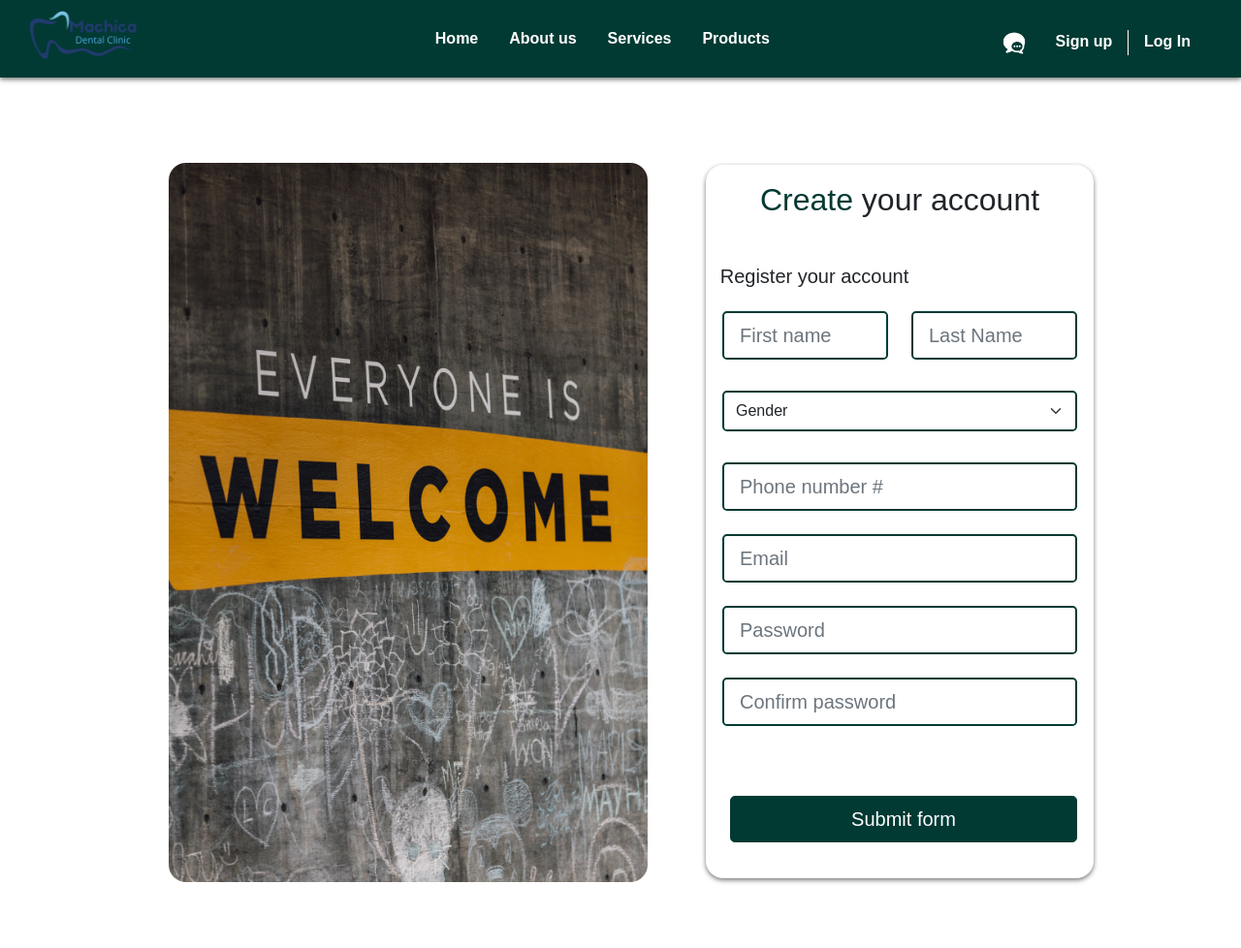
After one commit to boom141/machica, a Flask app: page /register in a window 1280 px wide. The commit adds this page. Shown: the whole page at 97% size. Run offline with Flask 2, Linux system fonts and the light colour scheme.

Commit message:
Add files via upload

```diff
--- a/machica/main.py
+++ b/machica/main.py
@@ -1,13 +1,62 @@
-from flask import Flask, redirect,url_for,render_template,session,request
+from flask import Flask, redirect,url_for,render_template,session,request,flash
 from datetime import datetime
-# from dbTable import *
+from dbTable import *
 from settings import app,db
 
 @app.route('/')
 def landing():
    return render_template('landing.html')
 
+@app.route('/login')
+def login():
+    return render_template('login.html')
 
+@app.route('/register', methods=['POST','GET'])
+def register():
+    if 'user' in session:
+        return redirect(url_for('landing'))
+    else:
+        if request.method == 'POST':
+            genders = ['male-option', 'female-option', 'other-option']
+
+            firstname = request.form['first-name']
+            lastname = request.form['last-name']
+            gender = request.form['gender']
+            phone_number = request.form['phone-number']
+            user_email = request.form['email']
+            password = request.form['password']
+            confirm_password = request.form['confirm-password']
+
+            email_exist = UserInfo.query.filter_by(email=user_email).first()
+
+            if email_exist:
+                flash(' Email is already taken, please use another email.')
+                return redirect(url_for('register'))
+            elif password != confirm_password:
+                flash(' Password repeatition is not validated.')
+                return redirect(url_for('register'))
+            else:
+                Add_User = UserInfo(firstname,lastname,gender,int(phone_number),user_email, password)
+                db.session.add(Add_User)
+                db.session.commit()
+                return redirect(url_for('landing'))
+
+        else:
+            return render_template('register.html')
+
+
+
+
+
+
+
+@app.route('/appoinment')
+def appointment():
+    return render_template('appointment.html')
+
+@app.route('/order')
+def order():
+    return render_template('order.html')
 
 
 if __name__ == '__main__':
--- /dev/null
+++ b/machica/static/appointment.css
@@ -0,0 +1,31 @@
+.nav-bg{
+    height: 5rem;
+    width: 100%;
+    background-color: #003A33;
+    box-shadow: 0 2px 5px rgba(0, 0, 0, 0.927)!important;
+}
+
+.border {
+    border-radius: 18px;
+}
+
+.btn-primary {
+    color: #fff;
+    background-color: #003A33;
+    border-color: #003A33;
+}
+
+.btn-primary:hover{
+    background-color: #002823;
+}
+
+.payment-option{
+    font-weight: 300!important;
+    font-size: 1rem!important;
+    margin-top: 0.5rem!important;
+}
+
+.form-cancel{
+    text-decoration: none;
+    color: black;
+}
--- a/machica/static/landing.css
+++ b/machica/static/landing.css
@@ -8,9 +8,10 @@
 }
 
 .navbar {
-    position: fixed;
+    position: absolute;
     top: 0;
     width: 100%;
+    z-index: 10;
     height: 5rem;
 }
 
@@ -39,7 +40,7 @@ img, svg {
 }
 
 .message{
-    margin-left: -4rem;
+    margin-left: -2rem;
 }
 
 .separator{
@@ -67,6 +68,7 @@ img, svg {
 
 
 .sticky {
+    position: fixed;
     box-shadow: 0 2px 5px rgba(0, 0, 0, 0.538);
     background-color: #003A33;
 
@@ -208,6 +210,10 @@ img, svg {
 .section-content-services h1 {
     margin-top: 7rem;
     font-size: 4rem;
+}
+
+.h5-service{
+    margin-left: 0rem;
 }
 
 .list-services{
--- a/machica/static/landing.js
+++ b/machica/static/landing.js
@@ -1,8 +1,23 @@
-// Get the navbar
 var navbar = document.getElementById("navbar");
 const nav_links = document.querySelectorAll('.mx-2')
+let landing_urls = ['http://127.0.0.1:5000/', 'http://127.0.0.1:5000/#home',
+'http://127.0.0.1:5000/#about', 'http://127.0.0.1:5000/#services', 'http://127.0.0.1:5000/#products']
 
-// Get the offset position of the navbar
+
+function getCurrentURL () {
+  return window.location.href
+}
+
+
+for(let i=0; i<nav_links.length-2; i++){
+  nav_links[i].addEventListener('click',()=>{
+    if(!landing_urls.includes(String(getCurrentURL()))){
+        window.location = landing_urls[0]
+    }
+  })
+}
+
+
 var sticky = navbar.offsetTop;
 
 window.onscroll = function() {
@@ -11,4 +26,30 @@ window.onscroll = function() {
   } else {
     navbar.classList.remove("sticky");
   }
+
+  if(landing_urls.includes(String(getCurrentURL()))){
+  if(window.pageYOffset >= 0 && window.pageYOffset < 600){
+    active_onscroll(0)
+  }else if (window.pageYOffset >=600 && window.pageYOffset < 1180){
+    active_onscroll(1)
+  }else if (window.pageYOffset >= 1180 && window.pageYOffset < 1790){
+    active_onscroll(2)
+  }else if (window.pageYOffset >= 1790 && window.pageYOffset < 2518){
+    active_onscroll(3)
+  }else{
+    active_onscroll(-1)
+  }
+  }
+
 };
+
+
+function active_onscroll(index){
+  for(let i=0; i<nav_links.length-2; i++){
+    if(index === i){
+      nav_links[i].style.color = '#7AC4E7'
+    }else{
+      nav_links[i].style.color = 'white'
+    }
+}
+}
--- /dev/null
+++ b/machica/static/login.css
@@ -0,0 +1,86 @@
+.nav-bg{
+    width: 100%;
+    height: 5rem;
+    background-color: #003A33;
+}
+
+.card{
+    margin-top: 6rem;
+    text-align: center;
+    border: none;
+    margin-left: 5rem;
+}
+
+.vh-100 {
+    height: 5rem!important;
+    background-color: #003A33!important;
+    box-shadow: 0 2px 5px rgba(0, 0, 0, 0.538);
+}
+
+.fw-bold{
+    color: black;
+    font-weight: 400!important;
+    margin-left: 1rem;
+}
+
+.form-login span {
+    display: flex;
+    flex-direction: row;
+    width: 26rem;
+    justify-content: center;
+    text-align: center;
+    margin-left: -0.5rem;
+}
+
+.btn-dark {
+    color: #fff;
+    background-color: #003A33;
+    border-color: #003A33;
+    width: -webkit-fill-available;
+    margin-top: 2rem;
+}
+
+
+.btn-dark:hover{
+    background-color: #002823;
+}
+
+.text-muted {
+    color: black!important;
+}
+
+.small {
+    font-size: 22px;
+    font-weight: normal;
+    text-decoration: none;
+}
+
+.form-control-lg {
+    border-radius: .3rem;
+    border: 2px solid #003A33;
+}
+
+.form-login {
+    height: 37rem;
+    width: 23rem;
+    margin-top: -3.5rem;
+    border-radius: 18px;
+    box-shadow: 0 2px 5px rgba(0, 0, 0, 0.538);
+    padding: 17px;
+}
+
+.mb-3 {
+    margin-top: 3rem;
+}
+
+.img-fluid {
+    height: 37.1rem;
+}
+
+img, svg {
+    margin-top: -8px;
+}
+
+.h5-label{
+    margin-left: -7.5rem;
+}
--- /dev/null
+++ b/machica/static/register.css
@@ -0,0 +1,33 @@
+.row>* {
+    margin-top: 1rem;
+}
+
+.img-fluid2{
+    height:46.35rem;
+    margin-top: 4rem;
+}
+
+.form-register{
+    height: 46rem;
+    width: 25rem;
+    margin-top: 1.1rem;
+    border-radius: 18px;
+    box-shadow: 0 2px 5px rgba(0, 0, 0, 0.538);
+    padding: 17px;
+}
+
+h5{
+    margin-left: -11rem;
+}
+
+.alert-warning {
+    color: #fa0000;
+    background-color: #f8a8a8;
+    border-color: #f8a8a8;
+    height: 4rem;
+    margin-bottom: -2rem;
+}
+
+.alert-dismissible {
+    font-size: 13px;
+}
--- a/machica/templates/base.html
+++ b/machica/templates/base.html
@@ -7,6 +7,9 @@
     <link href="https://cdn.jsdelivr.net/npm/bootstrap@5.0.2/dist/css/bootstrap.min.css" rel="stylesheet" integrity="sha384-EVSTQN3/azprG1Anm3QDgpJLIm9Nao0Yz1ztcQTwFspd3yD65VohhpuuCOmLASjC" crossorigin="anonymous">
     <link rel="preconnect" href="https://fonts.googleapis.com">
     <link rel="stylesheet" href="{{url_for('static', filename='landing.css')}}">
+    <link rel="stylesheet" href="{{url_for('static', filename='login.css')}}">
+    <link rel="stylesheet" href="{{url_for('static', filename='register.css')}}">
+    <link rel="stylesheet" href="{{url_for('static', filename='appointment.css')}}">
     <title>{%block title%}{%endblock%}</title>
 </head>
 <body>
@@ -22,16 +25,16 @@
           <div class=" collapse navbar-collapse" id="navbarNavDropdown">
             <ul class="navbar-nav ms-auto ">
               <li class="nav-item">
-                <a class="nav-link mx-2 " href="#section-1">Home</a>
+                <a class="nav-link mx-2 " href="#home">Home</a>
               </li>
               <li class="nav-item">
-                <a class="nav-link mx-2" href="#section-2">About us</a>
+                <a class="nav-link mx-2" href="#about">About us</a>
               </li>
               <li class="nav-item dropdown">
-                <a class="nav-link mx-2" href="#section-3">Services</a>
+                <a class="nav-link mx-2" href="#services">Services</a>
               </li>
               <li class="nav-item dropdown">
-                <a class="nav-link mx-2" href="#section-4">Products</a>
+                <a class="nav-link mx-2" href="#products">Products</a>
 
               </li>
             </ul>
@@ -40,11 +43,12 @@
                 <a class="nav-link nav-ico text-dark h5" href="" target="blank">
                     <img class="message" src="{{url_for('static', filename='images/message.png')}}" alt="">
                 </a>
-                <a class="nav-link nav-ico text-dark h5" href="" target="blank">
+                <!-- <a class="nav-link nav-ico text-dark h5" href="" target="blank">
                     <img class="account" src="{{url_for('static', filename='images/account.png')}}" alt="">
-                </a>
+                </a> -->
+                <a class="nav-link mx-2 login" href="{{url_for('register')}}">Sign up</a>
                 <img class="separator" src="{{url_for('static', filename='images/separator.png')}}" alt="">
-                <a class="nav-link mx-2 login" href="" target="blank">Log In</a>
+                <a class="nav-link mx-2 login" href="{{url_for('login')}}">Log In</a>
               </li>
             </ul>
           </div>
--- /dev/null
+++ b/machica/templates/register.html
@@ -0,0 +1,82 @@
+{%extends "base.html"%}
+{%block title%}register{%endblock%}
+
+{%block content%}
+<section class="vh-100" >
+    <div class="container py-5 h-100">
+      <div class="row d-flex justify-content-center align-items-center h-100">
+        <div class="col">
+          <div class="card card-registration my-4">
+            <div class="row g-0">
+              <div class="col-xl-6 d-none d-xl-block">
+                <img src="{{url_for('static', filename='images/register-image.jpg')}}"
+                  alt="Sample photo" class="img-fluid2"
+                  style="border-radius: 18px;" />
+              </div>
+              <div class="col-xl-6">
+                <div class="card-body p-md-5 text-black">
+                  <form method="post" class="form-register" action="">
+                  <h2 class="mb-5 "><span style="color: #003A33; font-weight: 400;">Create</span> your account</h2>
+
+                  <h5>Register your account</h5>
+                  <div class="row">
+                    <div class="col-md-6 mb-4">
+                      <div class="form-outline">
+                        <input type="text" id="form3Example1m" class="form-control form-control-lg"  name="first-name" placeholder="First name"/>
+                      </div>
+                    </div>
+                    <div class="col-md-6 mb-4">
+                      <div class="form-outline">
+                        <input type="text" id="form3Example1n" class="form-control form-control-lg" name="last-name" placeholder="Last Name"/>
+                      </div>
+                    </div>
+                  </div>
+
+                  <div class="d-md-flex justify-content-start align-items-center mb-4 py-2">
+                   <select class="form-select form-control-lg" name='gender' aria-label="Default select example" >
+                    <option value="male">Gender</option>
+                    <option value="male">Male</option>
+                    <option value="female">female</option>
+                    <option value="other">other</option>
+                  </select>
+
+                  </div>
+
+                  <div class="form-outline mb-4">
+                    <input type="text" id="form3Example9" class="form-control form-control-lg" name="phone-number" placeholder="Phone number #"/>
+                  </div>
+
+                  <div class="form-outline mb-4">
+                    <input type="text" id="form3Example90" class="form-control form-control-lg" name="email" placeholder="Email" />
+                  </div>
+
+
+                  <div class="form-outline mb-4">
+                    <input type="password" id="form3Example99" class="form-control form-control-lg" name="password" placeholder="Password"/>
+                  </div>
+
+                  <div class="form-outline mb-4">
+                    <input type="password" id="form3Example97" class="form-control form-control-lg" name="confirm-password" placeholder="Confirm password"/>
+                  </div>
+                      {% with messages = get_flashed_messages() %}
+                        {% if messages %}
+                            {% for message in messages %}
+                              <div class="alert alert-warning alert-dismissible fade show" role="alert">
+                                <strong>Holy guacamole!</strong>{{message}}
+                              </div>
+                            {% endfor %}
+                        {% endif %}
+                      {% endwith %}
+                  <div class="d-flex justify-content-end pt-3">
+                    <button type="submit" class="btn-dark btn btn-warning btn-lg ms-2">Submit form</button>
+                  </div>
+                </form>
+                </div>
+              </div>
+            </div>
+          </div>
+        </div>
+      </div>
+    </div>
+  </section>
+{%endblock%}
```
Also changed, not shown: machica/dbTable.py (added, +25 -0 lines), machica/templates/appointment.html (added, +55 -0 lines), machica/templates/landing.html (+16 -16 lines), machica/templates/login.html (added, +53 -0 lines), machica/templates/order.html (added, +52 -0 lines), machica/instance/db.sqlite3 (added), machica/static/images/login-img.jpg (added), machica/static/images/register-image.jpg (added).
